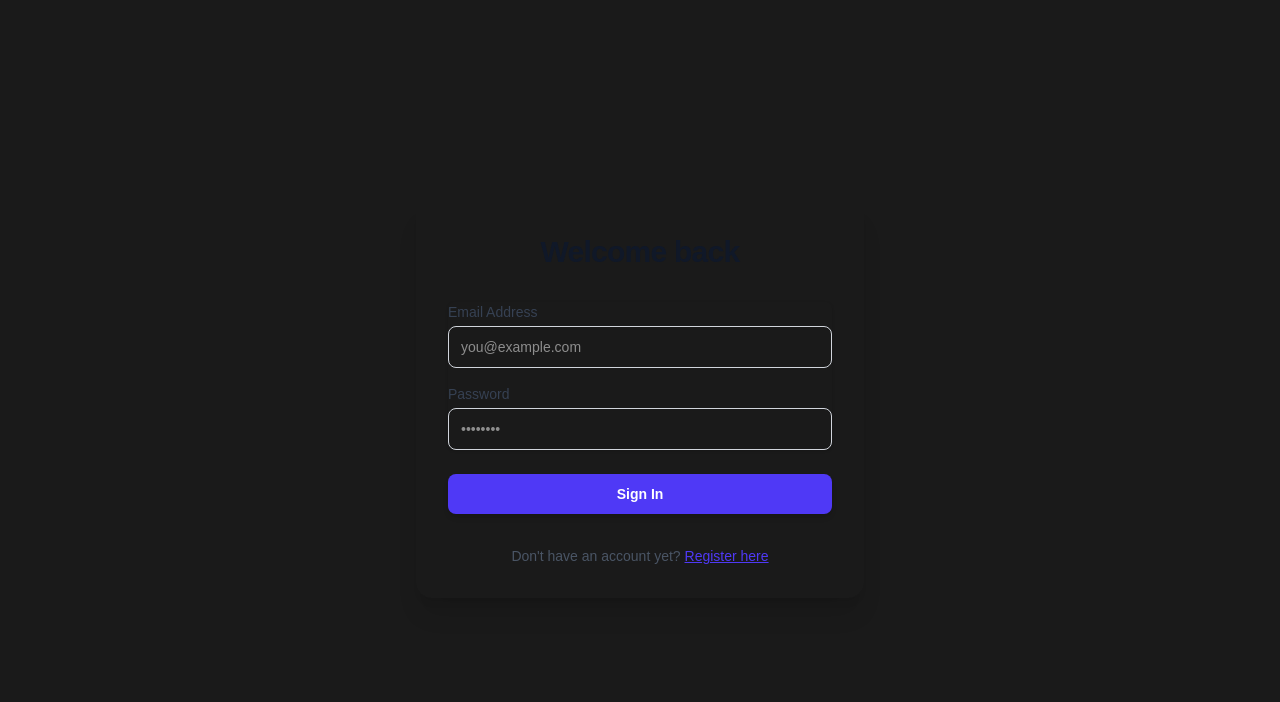
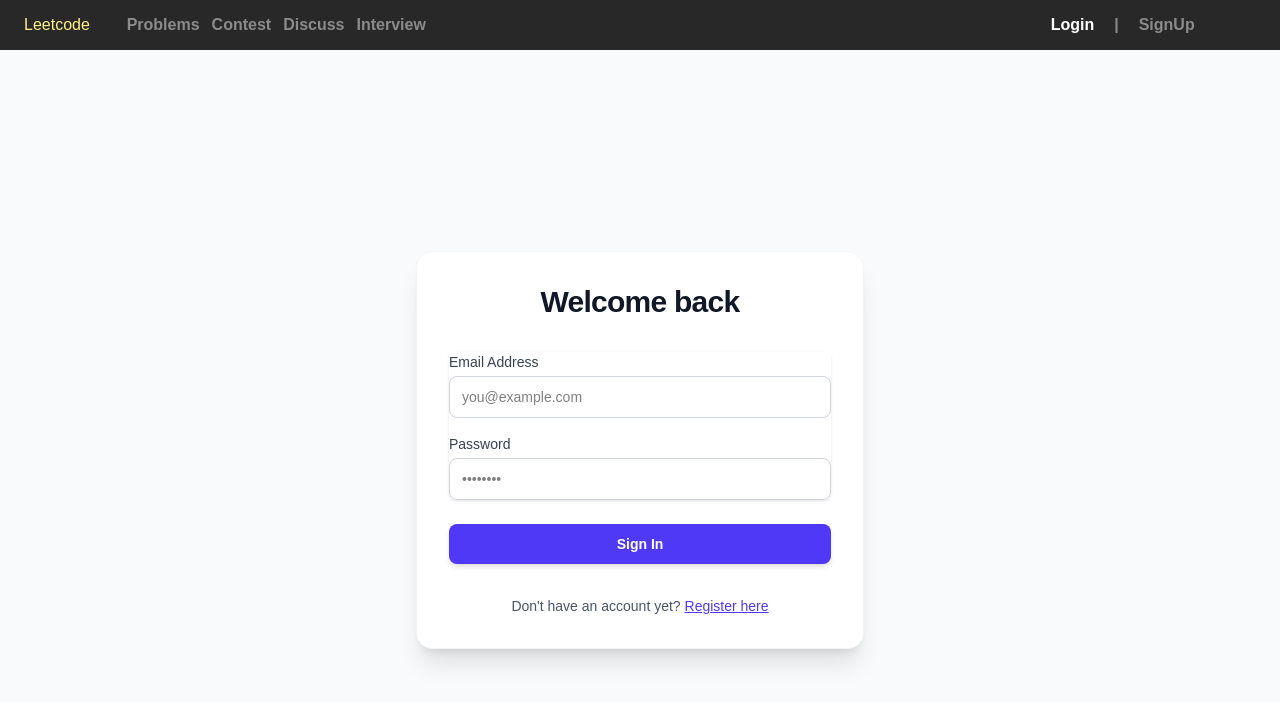
Before and after one commit to cod-aryan/Leetcode-Project, a React (Vite) app in the folder client/: page /auth in a window 1280 px wide. Shown: the top 702 px of the page. Built offline with nearby package versions, Linux system fonts and the light colour scheme; no server answers.

Commit message:
Navbar created

```diff
--- a/client/src/App.css
+++ b/client/src/App.css
@@ -1,6 +1,4 @@
 body {
-    background-color: #1A1A1A;
-    color: #FFFFFF;
     font-family: 'Arial', sans-serif;
     margin: 0;
     padding: 0;
--- a/client/src/App.jsx
+++ b/client/src/App.jsx
@@ -2,11 +2,13 @@ import { BrowserRouter, Route, Routes } from "react-router";
 import Home from "./pages/Home.jsx";
 import "./App.css";
 import Auth from "./pages/Auth.jsx";
+import Navbar from "./components/Navbar.jsx";
 
 
 function App() {
   return (
     <BrowserRouter>
+      <Navbar />
       <Routes>
         <Route path="/" element={<Home />} />
         <Route path="/auth" element={<Auth />} />
--- /dev/null
+++ b/client/src/components/Navbar.jsx
@@ -0,0 +1,59 @@
+import { Link, useLocation } from "react-router-dom";
+
+const tabs = [
+  { name: "Problems", path: "/problems" },
+  { name: "Contest", path: "/contest" },
+  { name: "Discuss", path: "/discuss" },
+  { name: "Interview", path: "/interview" }
+];
+
+const Navbar = () => {
+  const location = useLocation();
+  const currentPath = location.pathname;
+  const hash = location.hash;
+
+  return (
+    <nav className="navbar w-full bg-[#282828]">
+      <div className="flex items-center px-6 h-12.5 m-auto text-[#8B8B8B]">
+        <div className="w-1/12 text-yellow-200">Leetcode</div>
+        <ul className="w-9/12 flex font-bold h-full gap-3">
+          {tabs.map((tab) => (
+            <li key={tab.name} className="relative flex hover:text-white">
+              <Link
+                to={tab.path}
+                className="flex items-center"
+                style={{ color: currentPath === tab.path && "#FFFFFF" }}
+              >
+                {tab.name}
+              </Link>
+              {currentPath === tab.path && (
+                <div className="bg-white w-full h-0.5 absolute bottom-0"></div>
+              )}
+            </li>
+          ))}
+        </ul>
+        <div className="w-2/12 h-full flex">
+          <div className="flex gap-3 font-bold">
+            <Link
+              to="/auth#login"
+              className="flex items-center hover:text-white"
+              style={{ color: currentPath === "/auth" && hash!== "#signup" && "#FFFFFF" }}
+            >
+              Login
+            </Link>
+            <span className="mx-2 flex items-center">|</span>
+            <Link
+              to="/auth#signup"
+              className="flex items-center hover:text-white"
+              style={{ color: currentPath === "/auth" && hash=== "#signup" && "#FFFFFF" }}
+            >
+              SignUp
+            </Link>
+          </div>
+        </div>
+      </div>
+    </nav>
+  );
+};
+
+export default Navbar;
--- a/client/src/context/ThemeContext.jsx
+++ b/client/src/context/ThemeContext.jsx
@@ -5,17 +5,17 @@ const ThemeContext = createContext(null);
 export const ThemeProvider = ({ children }) => {
   // Check localStorage for an existing preference, default to light mode
   const [theme, setTheme] = useState(() => {
-    return localStorage.getItem("theme") || "light";
+    return localStorage.getItem("theme") || "dark";
   });
 
   useEffect(() => {
     const root = window.document.documentElement; // Targets the <html> element
 
     // Apply or remove the .dark class based on state changes
-    if (theme === "dark") {
-      root.classList.add("dark");
+    if (theme === "light") {
+      root.classList.add("light");
     } else {
-      root.classList.remove("dark");
+      root.classList.remove("light");
     }
 
     // Remember the user's setting across refreshes
@@ -23,7 +23,7 @@ export const ThemeProvider = ({ children }) => {
   }, [theme]);
 
   const toggleTheme = () => {
-    setTheme((prev) => (prev === "light" ? "dark" : "light"));
+    setTheme((prev) => (prev === "dark" ? "light" : "dark"));
   };
 
   return (
--- a/client/src/pages/Auth.jsx
+++ b/client/src/pages/Auth.jsx
@@ -1,9 +1,9 @@
-import { useState } from "react";
+import { useState, useEffect } from "react";
 import { useForm } from "react-hook-form";
 import { zodResolver } from "@hookform/resolvers/zod";
 import * as z from "zod";
 import axiosClient from "../utils/axiosClient";
-import { Navigate } from "react-router-dom";
+import { Navigate, useLocation, useNavigate } from "react-router-dom"; // 🛠️ Snagged useLocation and useNavigate
 import { useAuth } from "../context/AuthContext";
 
 // Define the Zod Validation Schema
@@ -32,7 +32,14 @@ const authSchema = z.object({
 });
 
 const Auth = () => {
-  const [isSignup, setIsSignup] = useState(false);
+  const location = useLocation();
+  const navigate = useNavigate();
+
+  // Clean initialization checking if the hash matches signup right off the bat
+  const initialIsSignup = location.hash === "#signup";
+  const [isSignup, setIsSignup] = useState(initialIsSignup);
+  const [apiError, setApiError] = useState(""); // Captures bad credentials or network issues
+
   const { user, setUser, loading } = useAuth();
 
   // Initialize useForm with the Zod Resolver
@@ -45,13 +52,24 @@ const Auth = () => {
   } = useForm({
     resolver: zodResolver(authSchema),
     defaultValues: {
-      isSignup: false,
+      isSignup: initialIsSignup, // 🛠️ Syncing this with the initial URL state setup
       username: "",
       email: "",
       password: "",
       confirmPassword: "",
     },
   });
+
+  // 🛠️ Listening to location.hash from our React Router hook ensures this triggers on every URL change
+  useEffect(() => {
+    if (location.hash === "#signup") {
+      setIsSignup(true);
+      setValue("isSignup", true);
+    } else {
+      setIsSignup(false);
+      setValue("isSignup", false);
+    }
+  }, [location.hash, setValue]);
 
   if (loading) {
     return <div className="flex min-h-screen items-center justify-center">Loading...</div>;
@@ -61,30 +79,49 @@ const Auth = () => {
 
   // Form Submit Callback
   const onSubmit = async (data) => {
-    console.log("Validated Form Data:", data);
-    const res = await axiosClient.post(isSignup ? "/users/signup" : "/users/login", data);
-    if (res.status === 200) {
-      setUser(res.data.user);
-    } else {
-      console.error("Error:", res);
+    try {
+      setApiError(""); // Clear the deck of old errors
+      console.log("Validated Form Data:", data);
+
+      const res = await axiosClient.post(isSignup ? "/users/signup" : "/users/login", data);
+
+      if (res.status === 200 || res.status === 201) {
+        setUser(res.data.user);
+      }
+    } catch (err) {
+      // Catch bad login responses gracefully without crashing the view
+      console.error("Auth server error:", err);
+      setApiError(err.response?.data?.message || "An authentication error occurred.");
     }
   };
 
+  // 🛠️ Updated to synchronize the URL hash whenever the button is pressed
   const toggleMode = () => {
     const nextMode = !isSignup;
     setIsSignup(nextMode);
     reset();
-    setValue("isSignup", nextMode); // Keeps the schema aware of the active state
+
+    // Smoothly flip the URL bar to match the interface mode
+    navigate(nextMode ? "/auth#signup" : "/auth#login", { replace: true });
+    setValue("isSignup", nextMode);
   };
 
   return (
-    <div className="flex min-h-screen items-center justify-center px-4 py-12 sm:px-6 lg:px-8">
-      <div className="w-full max-w-md space-y-8 rounded-2xl bg-transparent p-8 shadow-xl">
+    <div className="flex min-h-screen items-center justify-center px-4 py-12 sm:px-6 lg:px-8 bg-gray-50">
+      {/* Changed bg-transparent to bg-white so the shadow-xl container is actually visible */}
+      <div className="w-full max-w-md space-y-8 rounded-2xl bg-white p-8 shadow-xl border border-gray-100">
         <div>
           <h2 className="text-center text-3xl font-extrabold tracking-tight text-gray-900">
             {isSignup ? "Create your account" : "Welcome back"}
           </h2>
         </div>
+
+        {/* Display backend rejections dynamically */}
+        {apiError && (
+          <div className="p-3 text-sm font-semibold text-red-600 bg-red-50 rounded-lg border border-red-200">
+            {apiError}
+          </div>
+        )}
 
         <form className="mt-8 space-y-6" onSubmit={handleSubmit(onSubmit)}>
           <div className="space-y-4 rounded-md shadow-sm">
@@ -155,7 +192,7 @@ const Auth = () => {
             <button
               type="submit"
               disabled={isSubmitting}
-              className="flex w-full justify-center rounded-lg bg-indigo-600 px-4 py-2.5 text-sm font-semibold text-white hover:bg-indigo-700 focus:outline-none focus:ring-2 focus:ring-indigo-500 transition-all shadow-md disabled:opacity-50"
+              className="flex w-full justify-center rounded-lg bg-indigo-600 px-4 py-2.5 text-sm font-semibold text-white hover:bg-indigo-700 focus:outline-none focus:ring-2 focus:ring-indigo-500 transition-all shadow-md disabled:opacity-50 cursor-pointer"
             >
               {isSubmitting ? "Processing..." : isSignup ? "Sign Up" : "Sign In"}
             </button>
```
Also changed, not shown: 1 other file (tests, documents, lock files or other folders).
